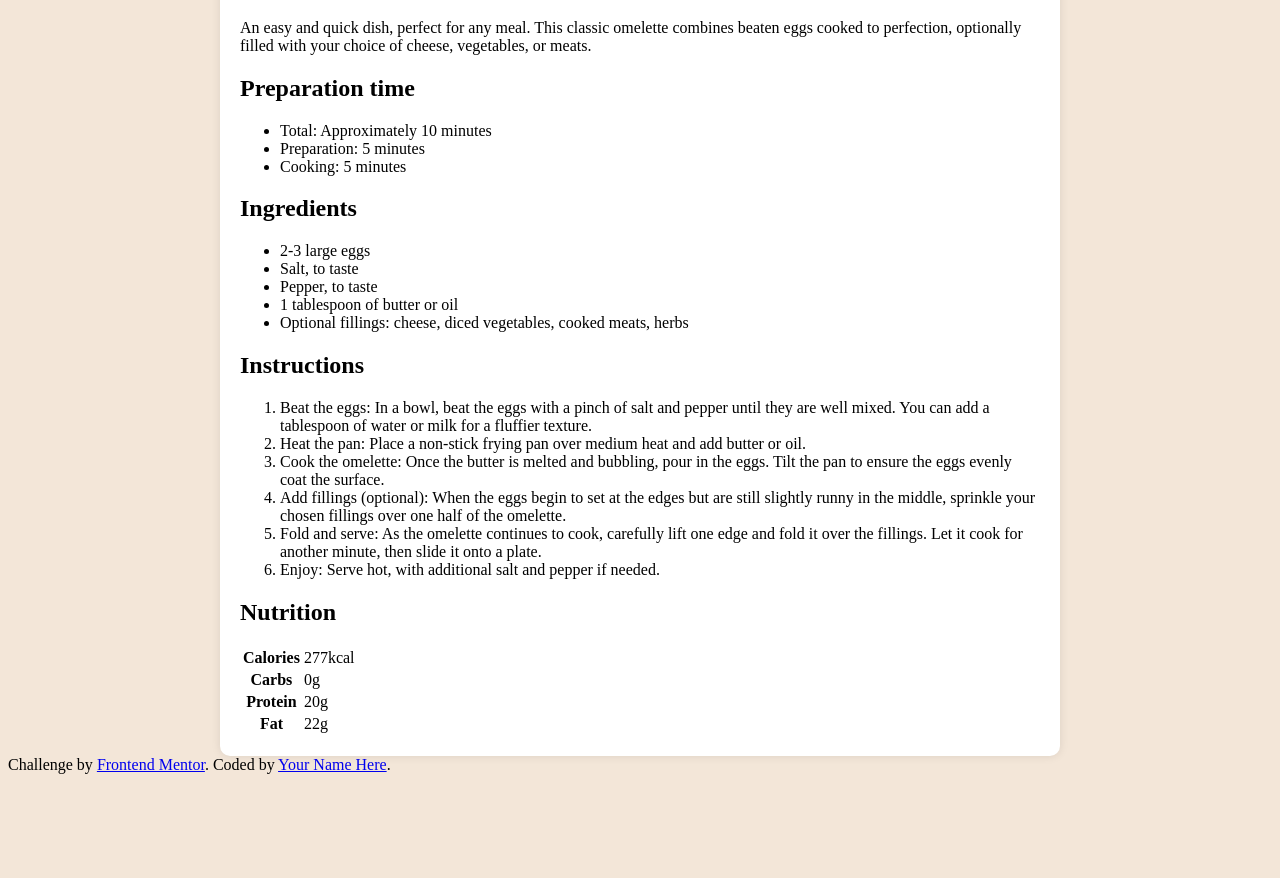
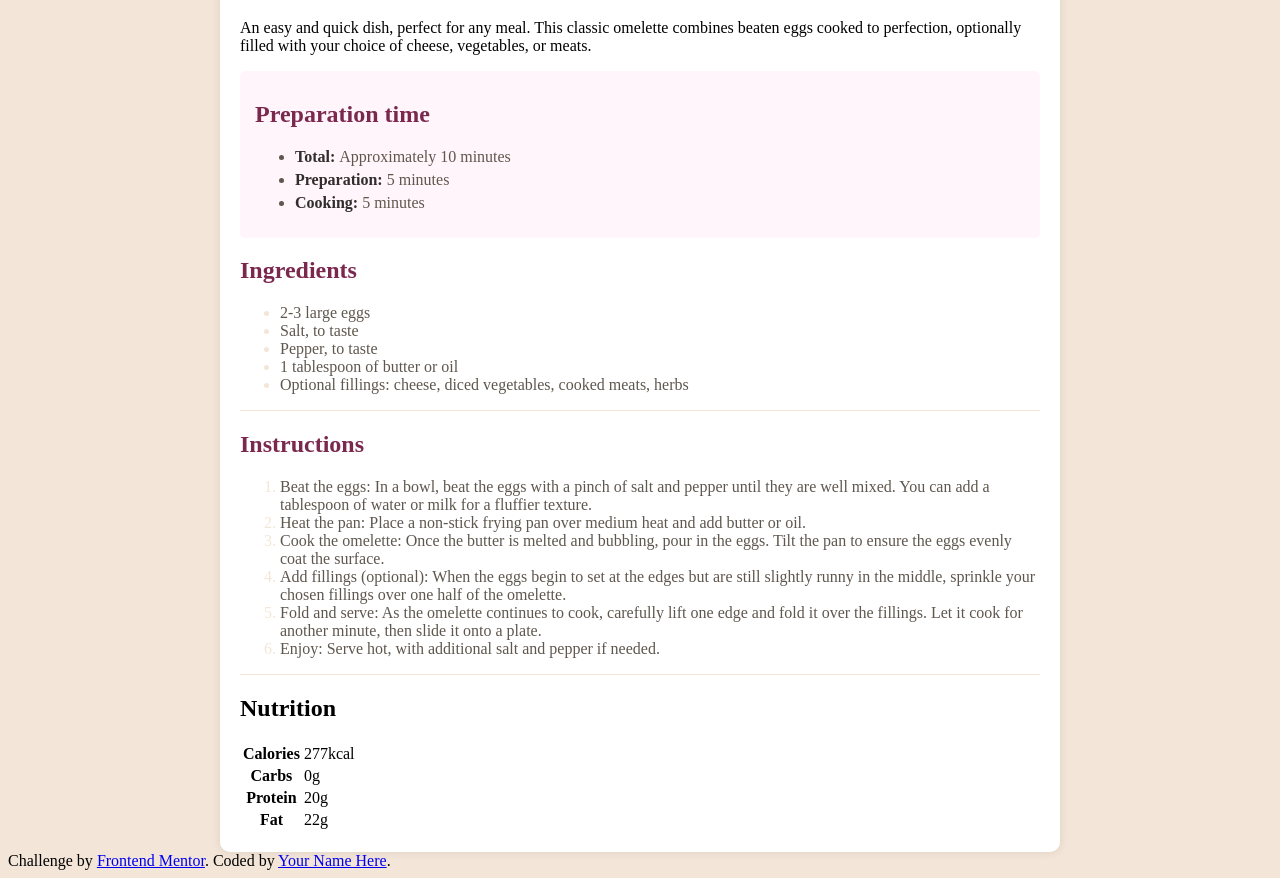
Before and after one commit to Ranovv/recipe-page-master, a plain HTML site: page index.html in a window 1280 px wide. Shown: the part 551-1429 px from the top of the page. Before the commit the page ends 1333 px from the top, so only its background shows below. Drawn offline with Linux system fonts and the light colour scheme.

Commit message:
Update Text Input

```diff
--- a/index.html
+++ b/index.html
@@ -24,31 +24,32 @@
         choice of cheese, vegetables, or meats.
       </p>
 
-      <h2>Preparation time</h2>
+      <div class ="preparation_time">  <h2>Preparation time</h2>
+        <ul>
+          <li><span>Total: </span> Approximately 10 minutes</li>
+          <li><span>Preparation: </span> 5 minutes</li>
+          <li><span>Cooking: </span> 5 minutes</li>
+        </ul></div>
+
+        <div class ="Ingredients"> <h2>Ingredients</h2>
       <ul>
-        <li>Total: Approximately 10 minutes</li>
-        <li>Preparation: 5 minutes</li>
-        <li>Cooking: 5 minutes</li>
-      </ul>
+        <li><span>2-3 large eggs </span></li>
+        <li><span>Salt, to taste </span></li>
+        <li><span>Pepper, to taste </span></li>
+        <li><span>1 tablespoon of butter or oil </span></li>
+        <li><span>Optional fillings: cheese, diced vegetables, cooked meats, herbs </span></li>
+      </ul></div>
 
-      <h2>Ingredients</h2>
-      <ul>
-        <li>2-3 large eggs</li>
-        <li>Salt, to taste</li>
-        <li>Pepper, to taste</li>
-        <li>1 tablespoon of butter or oil</li>
-        <li>Optional fillings: cheese, diced vegetables, cooked meats, herbs</li>
-      </ul>
 
-      <h2>Instructions</h2>
+     <div class ="Instructions"> <h2>Instructions</h2>
       <ol>
-        <li>Beat the eggs: In a bowl, beat the eggs with a pinch of salt and pepper until they are well mixed. You can add a tablespoon of water or milk for a fluffier texture.</li>
-        <li>Heat the pan: Place a non-stick frying pan over medium heat and add butter or oil.</li>
-        <li>Cook the omelette: Once the butter is melted and bubbling, pour in the eggs. Tilt the pan to ensure the eggs evenly coat the surface.</li>
-        <li>Add fillings (optional): When the eggs begin to set at the edges but are still slightly runny in the middle, sprinkle your chosen fillings over one half of the omelette.</li>
-        <li>Fold and serve: As the omelette continues to cook, carefully lift one edge and fold it over the fillings. Let it cook for another minute, then slide it onto a plate.</li>
-        <li>Enjoy: Serve hot, with additional salt and pepper if needed.</li>
-      </ol>
+        <li><span>Beat the eggs: In a bowl, beat the eggs with a pinch of salt and pepper until they are well mixed. You can add a tablespoon of water or milk for a fluffier texture. </span></li>
+        <li><span>Heat the pan: Place a non-stick frying pan over medium heat and add butter or oil. </span></li>
+        <li><span>Cook the omelette: Once the butter is melted and bubbling, pour in the eggs. Tilt the pan to ensure the eggs evenly coat the surface. </span></li>
+        <li><span>Add fillings (optional): When the eggs begin to set at the edges but are still slightly runny in the middle, sprinkle your chosen fillings over one half of the omelette. </span></li>
+        <li><span>Fold and serve: As the omelette continues to cook, carefully lift one edge and fold it over the fillings. Let it cook for another minute, then slide it onto a plate. </span></li>
+        <li><span>Enjoy: Serve hot, with additional salt and pepper if needed. </span></li>
+      </ol></div>
 
       <h2>Nutrition</h2>
       <table>
--- a/style.css
+++ b/style.css
@@ -19,6 +19,50 @@ body {
     color: hsl(30, 10%, 34%);
 }
 
-.recipe-image {
-    border-radius: 10px;
+
+
+.preparation_time{
+
+    background-color: hsl(330, 100%, 98%);
+    padding-left: 15px;
+    padding-right: 15px;
+    border-radius: 5px;
+    padding-top: 10px;
+    padding-bottom: 10px;
 }
+.preparation_time h2{
+    color:  hsl(332, 51%, 32%)
+}
+.preparation_time span{
+    color: hsl(24, 5%, 18%);
+    font-weight: 700;
+
+}
+.preparation_time li{
+    margin-bottom: 5px;
+    color: hsl(30, 10%, 34%)
+}
+.Ingredients{
+    border-bottom: 1px solid;
+     color: hsl(30, 54%, 90%)
+
+
+}
+.Ingredients h2{
+    color: hsl(332, 51%, 32%);
+}
+.Ingredients span{
+    font-weight: 10;
+   color:  hsl(30, 10%, 34%)
+}
+.Instructions {
+    border-bottom: 1px solid;
+    color :hsl(30, 54%, 90%)
+}
+.Instructions h2{
+    color: hsl(332, 51%, 32%);
+
+}
+.Instructions span{
+    color: hsl(30, 10%, 34%)
+}
```
